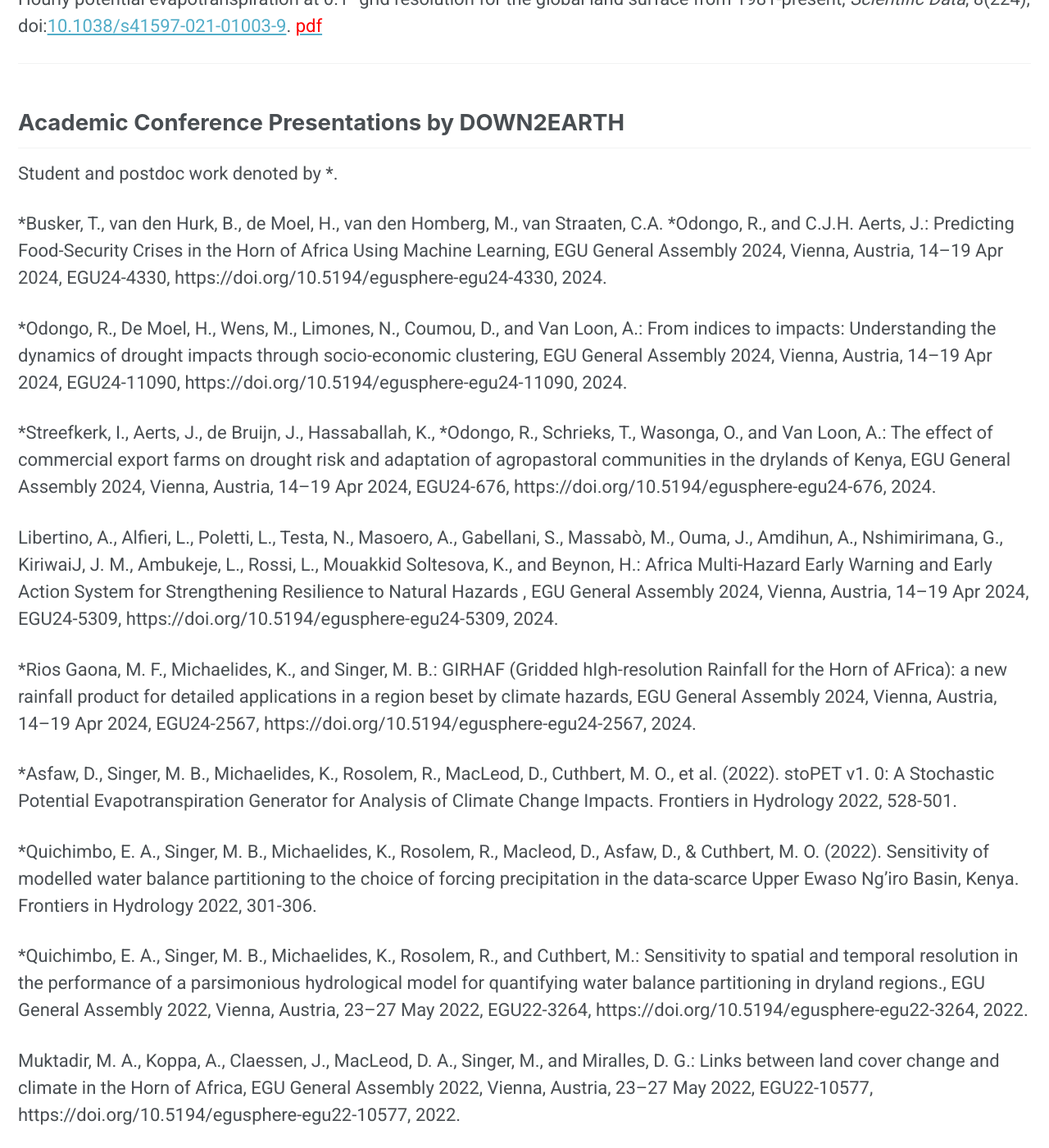
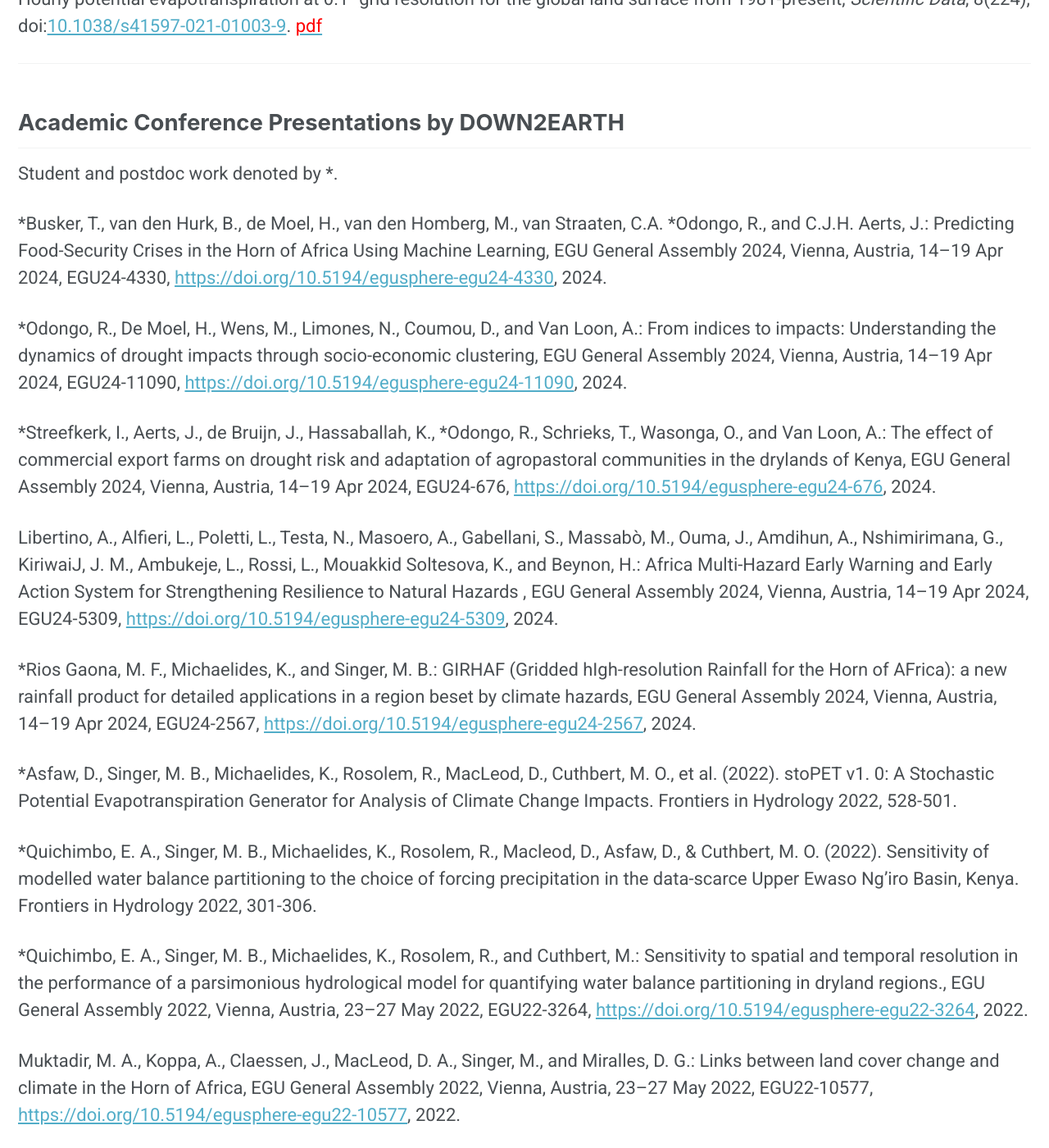
Before and after one commit to ucsb-eri/down2earth, a Jekyll site: the page built from _pages/outputs.md, in a window 1280 px wide and 1400 px high, scrolled down 8582 px. Shown: the whole window at 82% size. Built offline with Jekyll 4.4.1, drawn with Linux system fonts in a browser that asks for light colours; nearby versions of some CDN libraries; comment, search, counter and statistics services are not loaded; part of the change alters nothing that is shown; some of the changed text lies outside the part shown.

```diff
--- a/_pages/outputs.md
+++ b/_pages/outputs.md
@@ -184,31 +184,31 @@ Resources Research_, 57, e2020WR028658, doi:[10.1029/2020WR028658](https://agupu
 ## Academic Conference Presentations by DOWN2EARTH
 Student and postdoc work denoted by *.
 
-*Busker, T., van den Hurk, B., de Moel, H., van den Homberg, M., van Straaten, C.A. *Odongo, R., and C.J.H. Aerts, J.: Predicting Food-Security Crises in the Horn of Africa Using Machine Learning, EGU General Assembly 2024, Vienna, Austria, 14–19 Apr 2024, EGU24-4330, https://doi.org/10.5194/egusphere-egu24-4330, 2024.
+*Busker, T., van den Hurk, B., de Moel, H., van den Homberg, M., van Straaten, C.A. *Odongo, R., and C.J.H. Aerts, J.: Predicting Food-Security Crises in the Horn of Africa Using Machine Learning, EGU General Assembly 2024, Vienna, Austria, 14–19 Apr 2024, EGU24-4330, [https://doi.org/10.5194/egusphere-egu24-4330](https://doi.org/10.5194/egusphere-egu24-4330), 2024.
 
-*Odongo, R., De Moel, H., Wens, M., Limones, N., Coumou, D., and Van Loon, A.: From indices to impacts: Understanding the dynamics of drought impacts through socio-economic clustering, EGU General Assembly 2024, Vienna, Austria, 14–19 Apr 2024, EGU24-11090, https://doi.org/10.5194/egusphere-egu24-11090, 2024.
+*Odongo, R., De Moel, H., Wens, M., Limones, N., Coumou, D., and Van Loon, A.: From indices to impacts: Understanding the dynamics of drought impacts through socio-economic clustering, EGU General Assembly 2024, Vienna, Austria, 14–19 Apr 2024, EGU24-11090, [https://doi.org/10.5194/egusphere-egu24-11090](https://doi.org/10.5194/egusphere-egu24-11090), 2024.
 
-*Streefkerk, I., Aerts, J., de Bruijn, J., Hassaballah, K., *Odongo, R., Schrieks, T., Wasonga, O., and Van Loon, A.: The effect of commercial export farms on drought risk and adaptation of agropastoral communities in the drylands of Kenya, EGU General Assembly 2024, Vienna, Austria, 14–19 Apr 2024, EGU24-676, https://doi.org/10.5194/egusphere-egu24-676, 2024.
+*Streefkerk, I., Aerts, J., de Bruijn, J., Hassaballah, K., *Odongo, R., Schrieks, T., Wasonga, O., and Van Loon, A.: The effect of commercial export farms on drought risk and adaptation of agropastoral communities in the drylands of Kenya, EGU General Assembly 2024, Vienna, Austria, 14–19 Apr 2024, EGU24-676, [https://doi.org/10.5194/egusphere-egu24-676](https://doi.org/10.5194/egusphere-egu24-676), 2024.
 
-Libertino, A., Alfieri, L., Poletti, L., Testa, N., Masoero, A., Gabellani, S., Massabò, M., Ouma, J., Amdihun, A., Nshimirimana, G., KiriwaiJ, J. M., Ambukeje, L., Rossi, L., Mouakkid Soltesova, K., and Beynon, H.: Africa Multi-Hazard Early Warning and Early Action System for Strengthening Resilience to Natural Hazards , EGU General Assembly 2024, Vienna, Austria, 14–19 Apr 2024, EGU24-5309, https://doi.org/10.5194/egusphere-egu24-5309, 2024.
+Libertino, A., Alfieri, L., Poletti, L., Testa, N., Masoero, A., Gabellani, S., Massabò, M., Ouma, J., Amdihun, A., Nshimirimana, G., KiriwaiJ, J. M., Ambukeje, L., Rossi, L., Mouakkid Soltesova, K., and Beynon, H.: Africa Multi-Hazard Early Warning and Early Action System for Strengthening Resilience to Natural Hazards , EGU General Assembly 2024, Vienna, Austria, 14–19 Apr 2024, EGU24-5309, [https://doi.org/10.5194/egusphere-egu24-5309](https://doi.org/10.5194/egusphere-egu24-5309), 2024.
 
-*Rios Gaona, M. F., Michaelides, K., and Singer, M. B.: GIRHAF (Gridded hIgh-resolution Rainfall for the Horn of AFrica): a new rainfall product for detailed applications in a region beset by climate hazards, EGU General Assembly 2024, Vienna, Austria, 14–19 Apr 2024, EGU24-2567, https://doi.org/10.5194/egusphere-egu24-2567, 2024.
+*Rios Gaona, M. F., Michaelides, K., and Singer, M. B.: GIRHAF (Gridded hIgh-resolution Rainfall for the Horn of AFrica): a new rainfall product for detailed applications in a region beset by climate hazards, EGU General Assembly 2024, Vienna, Austria, 14–19 Apr 2024, EGU24-2567, [https://doi.org/10.5194/egusphere-egu24-2567](https://doi.org/10.5194/egusphere-egu24-2567), 2024.
 
 *Asfaw, D., Singer, M. B., Michaelides, K., Rosolem, R., MacLeod, D., Cuthbert, M. O., et al. (2022). stoPET v1. 0: A Stochastic Potential Evapotranspiration Generator for Analysis of Climate Change Impacts. Frontiers in Hydrology 2022, 528-501.
 
 *Quichimbo, E. A., Singer, M. B., Michaelides, K., Rosolem, R., Macleod, D., Asfaw, D., & Cuthbert, M. O. (2022). Sensitivity of modelled water balance partitioning to the choice of forcing precipitation in the data-scarce Upper Ewaso Ng'iro Basin, Kenya. Frontiers in Hydrology 2022, 301-306.
 
-*Quichimbo, E. A., Singer, M. B., Michaelides, K., Rosolem, R., and Cuthbert, M.: Sensitivity to spatial and temporal resolution in the performance of a parsimonious hydrological model for quantifying water balance partitioning in dryland regions., EGU General Assembly 2022, Vienna, Austria, 23–27 May 2022, EGU22-3264, https://doi.org/10.5194/egusphere-egu22-3264, 2022.
+*Quichimbo, E. A., Singer, M. B., Michaelides, K., Rosolem, R., and Cuthbert, M.: Sensitivity to spatial and temporal resolution in the performance of a parsimonious hydrological model for quantifying water balance partitioning in dryland regions., EGU General Assembly 2022, Vienna, Austria, 23–27 May 2022, EGU22-3264, [https://doi.org/10.5194/egusphere-egu22-3264](https://doi.org/10.5194/egusphere-egu22-3264), 2022.
 
-Muktadir, M. A., Koppa, A., Claessen, J., MacLeod, D. A., Singer, M., and Miralles, D. G.: Links between land cover change and climate in the Horn of Africa, EGU General Assembly 2022, Vienna, Austria, 23–27 May 2022, EGU22-10577, https://doi.org/10.5194/egusphere-egu22-10577, 2022.
+Muktadir, M. A., Koppa, A., Claessen, J., MacLeod, D. A., Singer, M., and Miralles, D. G.: Links between land cover change and climate in the Horn of Africa, EGU General Assembly 2022, Vienna, Austria, 23–27 May 2022, EGU22-10577, [https://doi.org/10.5194/egusphere-egu22-10577](https://doi.org/10.5194/egusphere-egu22-10577), 2022.
 
-MacLeod, D., *Asfaw, D., Michaelides, K., Otenyo, E., Tadege, A., Segele, Z., Otieno, G., Hassaballah, K., *Quichimbo, A., Cuthbert, M., and Singer, M.: Translating seasonal climate forecasts into decision-relevant water security forecasts, EGU General Assembly 2022, Vienna, Austria, 23–27 May 2022, EGU22-2804, https://doi.org/10.5194/egusphere-egu22-2804, 2022.
+MacLeod, D., *Asfaw, D., Michaelides, K., Otenyo, E., Tadege, A., Segele, Z., Otieno, G., Hassaballah, K., *Quichimbo, A., Cuthbert, M., and Singer, M.: Translating seasonal climate forecasts into decision-relevant water security forecasts, EGU General Assembly 2022, Vienna, Austria, 23–27 May 2022, EGU22-2804, [https://doi.org/10.5194/egusphere-egu22-2804](https://doi.org/10.5194/egusphere-egu22-2804), 2022.
 
-*Koppa, A., *Keune, J., MacLeod, D. A., Singer, M., and Miralles, D. G.: Unraveling the Origin of Rainfall over Horn of Africa Drylands, EGU General Assembly 2022, Vienna, Austria, 23–27 May 2022, EGU22-5330, https://doi.org/10.5194/egusphere-egu22-5330, 2022.
+*Koppa, A., *Keune, J., MacLeod, D. A., Singer, M., and Miralles, D. G.: Unraveling the Origin of Rainfall over Horn of Africa Drylands, EGU General Assembly 2022, Vienna, Austria, 23–27 May 2022, EGU22-5330, [https://doi.org/10.5194/egusphere-egu22-5330](https://doi.org/10.5194/egusphere-egu22-5330), 2022.
 
 Cuthbert, M., Quichimbo, E., Asfaw, D., MacLeod, D., Michaelides, K., Rosolem, R., & Singer, M. (2021). Challenges and opportunities in modelling water balance partitioning in East African drylands. Paper presented at the AGU Fall Meeting Abstracts.
 
-*Adloff, M., Singer, M. B., McLeod, D., Michaelides, K., *Mehrnegar, N., *Hansford, E., Funk, C., and Mitchell, D.: Groundwater storage in the Horn of Africa drylands dominated by seasonal rainfall extremes, EGU General Assembly 2021, online, 19–30 Apr 2021, EGU21-15470, https://doi.org/10.5194/egusphere-egu21-15470, 2021.
+*Adloff, M., Singer, M. B., McLeod, D., Michaelides, K., *Mehrnegar, N., *Hansford, E., Funk, C., and Mitchell, D.: Groundwater storage in the Horn of Africa drylands dominated by seasonal rainfall extremes, EGU General Assembly 2021, online, 19–30 Apr 2021, EGU21-15470, [https://doi.org/10.5194/egusphere-egu21-15470](https://doi.org/10.5194/egusphere-egu21-15470), 2021.
 
 ---
 
```
